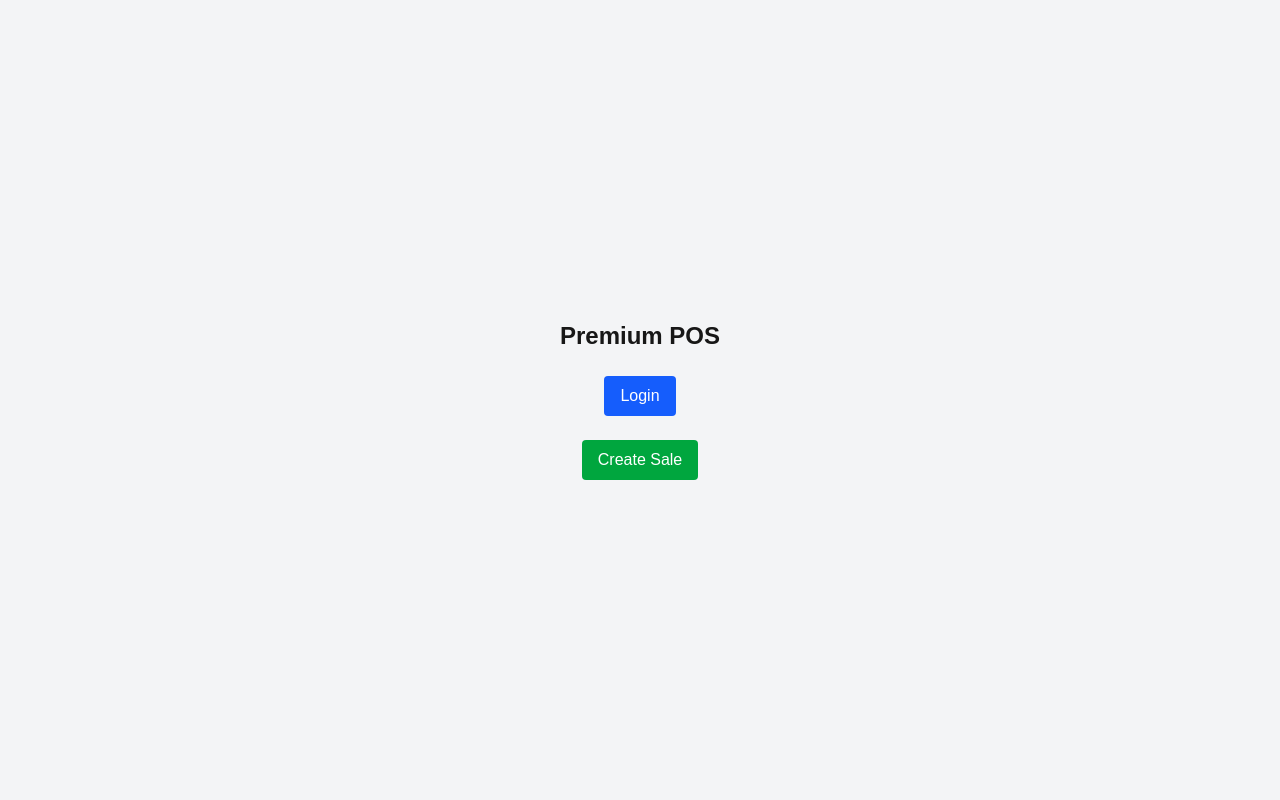
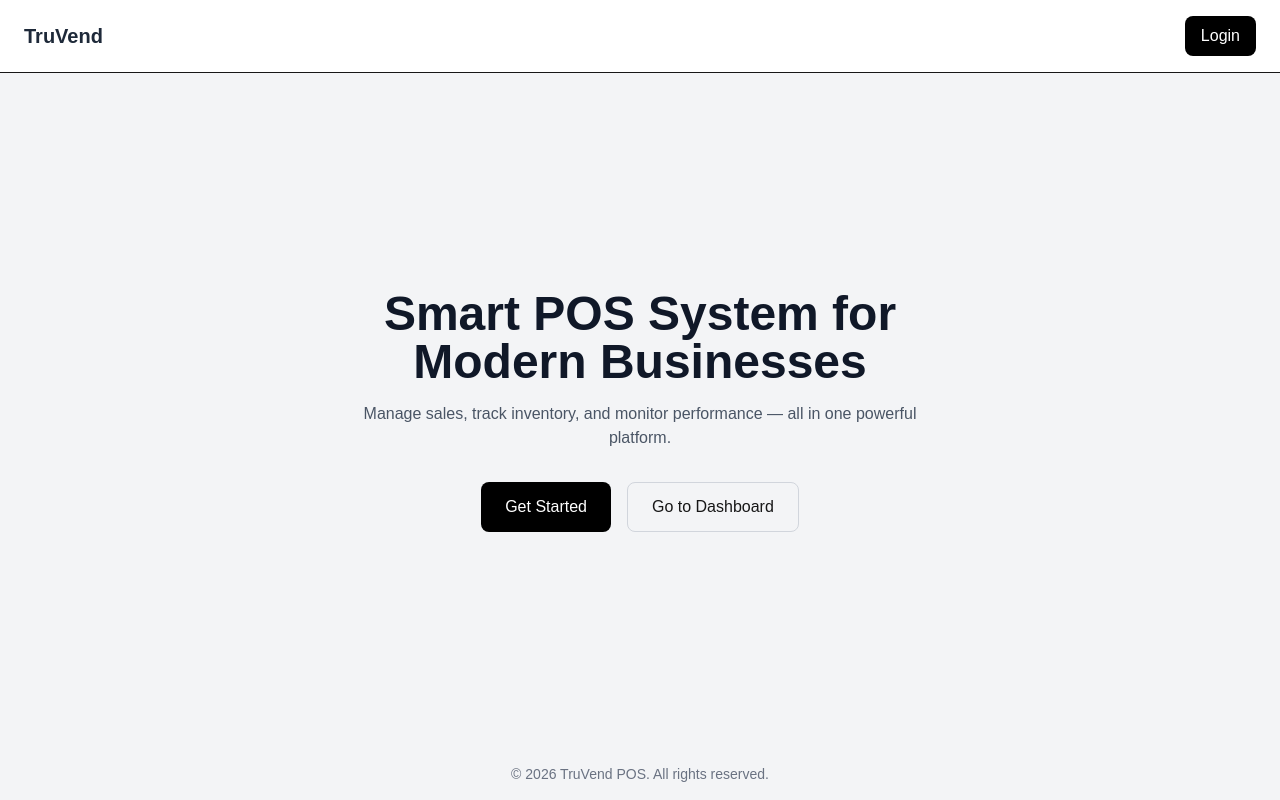
Before and after one commit to Griffinsshem/premium-pos, a Next.js app in the folder frontend/: page / in a window 1280 px wide. Built offline with nearby package versions, Linux system fonts and the light colour scheme.

Commit message:
feat(ui): redesign home page into TruVend landing page

```diff
--- a/frontend/src/app/page.tsx
+++ b/frontend/src/app/page.tsx
@@ -1,97 +1,56 @@
 "use client";
 
-import { useState } from "react";
-import CashModal from "@/components/CashModal";
+import { useRouter } from "next/navigation";
 
 export default function Home() {
-  const [token, setToken] = useState<string>("");
-  const [saleId, setSaleId] = useState<number | null>(null);
-  const [showModal, setShowModal] = useState<boolean>(false);
-  const [total, setTotal] = useState<number>(100); // test total
-
-  // 🔐 LOGIN (quick test)
-  const handleLogin = async () => {
-    const res = await fetch("http://127.0.0.1:5000/login", {
-      method: "POST",
-      headers: {
-        "Content-Type": "application/json",
-      },
-      body: JSON.stringify({
-        email: "admin@test.com",
-        password: "123456",
-      }),
-    });
-
-    const data = await res.json();
-    setToken(data.access_token);
-    alert("Logged in");
-  };
-
-  // 🛒 CREATE SALE
-  const handleCreateSale = async () => {
-    if (!token) {
-      alert("Login first");
-      return;
-    }
-
-    const res = await fetch("http://127.0.0.1:5000/sales", {
-      method: "POST",
-      headers: {
-        "Content-Type": "application/json",
-        Authorization: `Bearer ${token}`,
-      },
-      body: JSON.stringify({
-        items: [
-          {
-            product_id: 1,
-            qty: 1,
-            price: 100,
-          },
-        ],
-        subtotal: 100,
-        tax: 0,
-        discount: 0,
-        total: 100,
-      }),
-    });
-
-    const data = await res.json();
-
-    if (!res.ok) {
-      alert(data.error || "Sale failed");
-      return;
-    }
-
-    setSaleId(data.sale_id);
-    setShowModal(true);
-  };
+  const router = useRouter();
 
   return (
-    <div className="min-h-screen flex flex-col items-center justify-center gap-6 bg-gray-100">
-      <h1 className="text-2xl font-bold">Premium POS</h1>
+    <div className="min-h-screen bg-gray-100 flex flex-col">
+      {/* 🔝 NAVBAR */}
+      <header className="flex items-center justify-between px-6 py-4 bg-white border-b">
+        <h1 className="text-xl font-bold text-gray-800">TruVend</h1>
 
         <button
-        onClick={handleLogin}
-        className="bg-blue-600 text-white px-4 py-2 rounded"
+          onClick={() => router.push("/login")}
+          className="px-4 py-2 rounded-lg bg-black text-white hover:bg-gray-800 transition"
         >
           Login
         </button>
+      </header>
+
+      {/* 🔥 HERO SECTION */}
+      <main className="flex-1 flex flex-col items-center justify-center text-center px-6">
+        <h2 className="text-4xl md:text-5xl font-bold text-gray-900 max-w-2xl">
+          Smart POS System for Modern Businesses
+        </h2>
+
+        <p className="mt-4 text-gray-600 max-w-xl">
+          Manage sales, track inventory, and monitor performance — all in one
+          powerful platform.
+        </p>
+
+        <div className="mt-8 flex gap-4">
+          <button
+            onClick={() => router.push("/login")}
+            className="px-6 py-3 rounded-lg bg-black text-white hover:bg-gray-800 transition"
+          >
+            Get Started
+          </button>
 
           <button
-        onClick={handleCreateSale}
-        className="bg-green-600 text-white px-4 py-2 rounded"
+            onClick={() => router.push("/dashboard")}
+            className="px-6 py-3 rounded-lg border border-gray-300 hover:bg-gray-200 transition"
           >
-        Create Sale
+            Go to Dashboard
           </button>
+        </div>
+      </main>
 
-      {showModal && saleId && (
-        <CashModal
-          total={total}
-          saleId={saleId}
-          token={token}
-          onClose={() => setShowModal(false)}
-        />
-      )}
+      {/* 🔻 FOOTER */}
+      <footer className="text-center text-sm text-gray-500 py-4">
+        © {new Date().getFullYear()} TruVend POS. All rights reserved.
+      </footer>
     </div>
   );
 }
```
Lines whose indentation alone changed are shown as unchanged.
